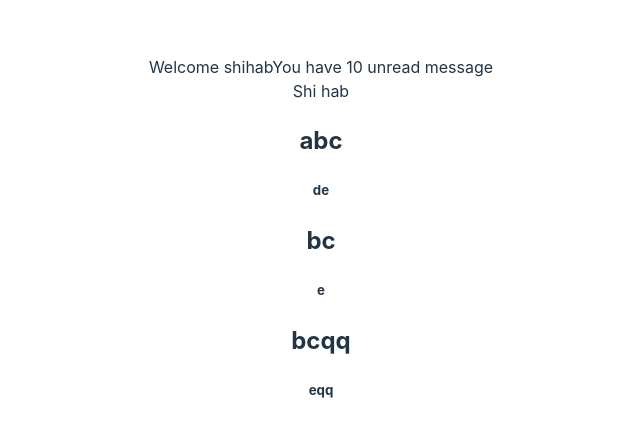
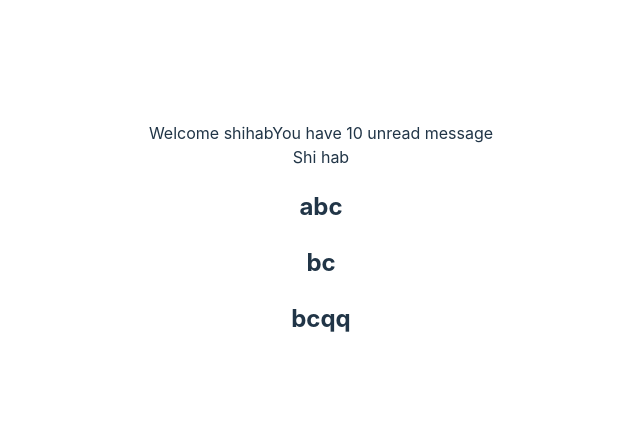
Before and after one commit to shihabxmdb/ReactTypescript, a React (Vite) app: page / in a window 1280 px wide. Shown: the part 161-598 px from the top of the page, without its empty margins (319-959 px from the left). Built offline with nearby package versions, Linux system fonts and the light colour scheme.

Commit message:
first commit video-04

```diff
--- a/src/components/PersionList.tsx
+++ b/src/components/PersionList.tsx
@@ -12,7 +12,6 @@ export const PersionList = (props: nameListProps) => {
         return (
           <div>
             <h2>{name.first}</h2>
-            <h5>{name.last}</h5>
           </div>
         );
       })}
```
